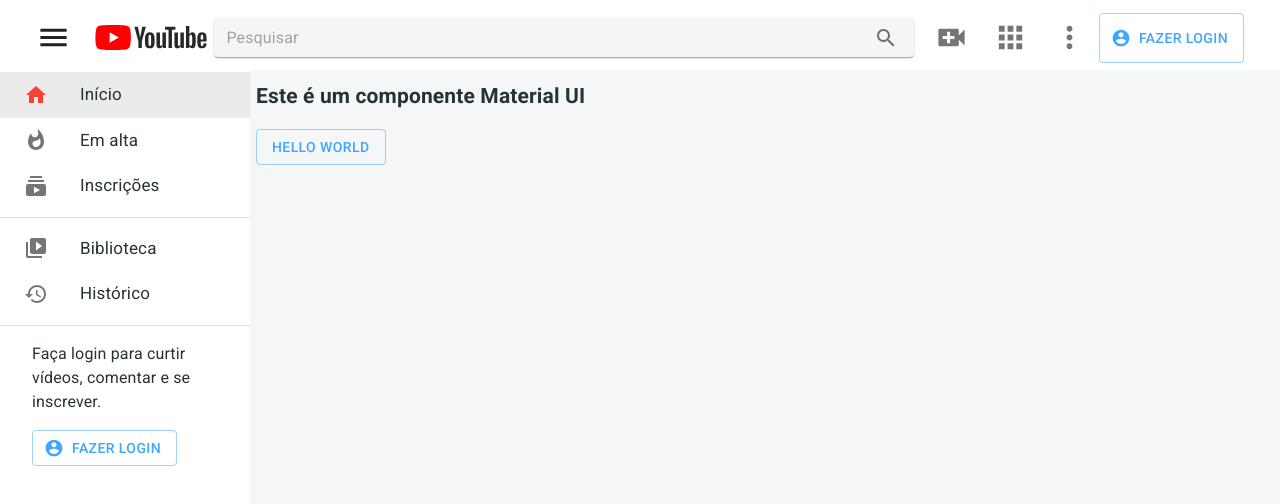
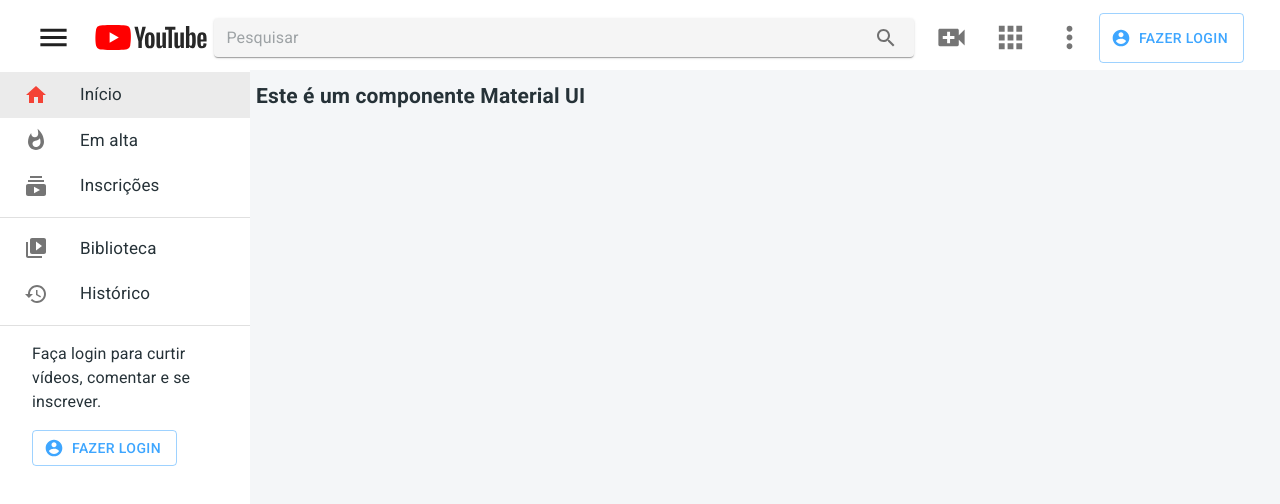
Before and after one commit to brunoinx/youtube-next, a Next.js app: page / in a window 1280 px wide. Shown: the top 504 px of the page. Built offline with nearby package versions, Linux system fonts and the light colour scheme.

Commit message:
ci: Configurated abosolute path on files

```diff
--- a/src/pages/index.js
+++ b/src/pages/index.js
@@ -1,13 +1,9 @@
-import Layout from '../components/Layout'
-import Button from '@material-ui/core/Button'
+import Layout from 'components/Layout'
 
 export default function Home() {
   return (
     <Layout title="Home | Youtube">
       <h2>Este é um componente Material UI</h2>
-      <Button variant="outlined" color="secondary">
-        Hello World
-      </Button>
     </Layout>
   )
 }
```
Also changed, not shown: jsconfig.json (added, +8 -0 lines).
